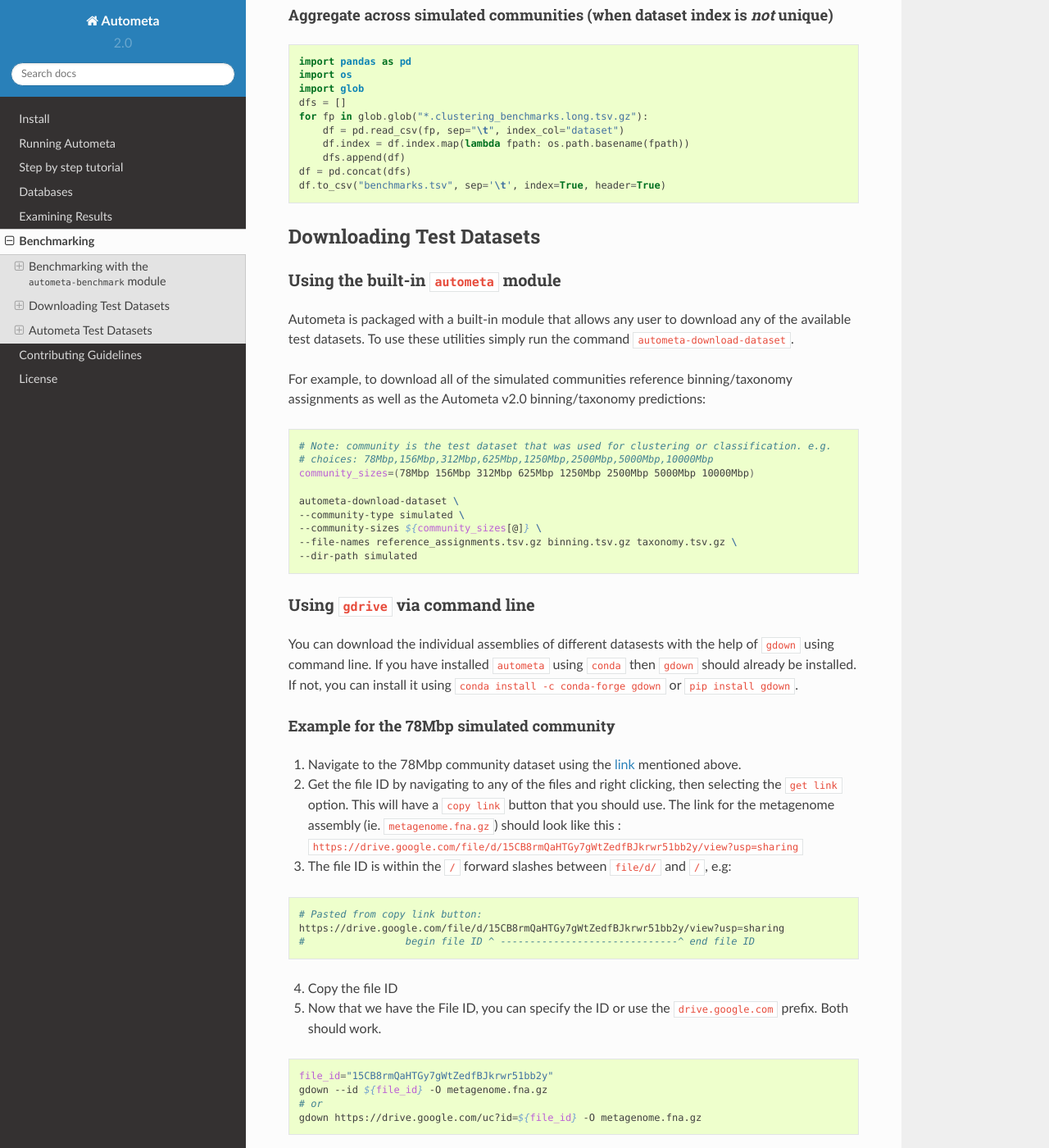
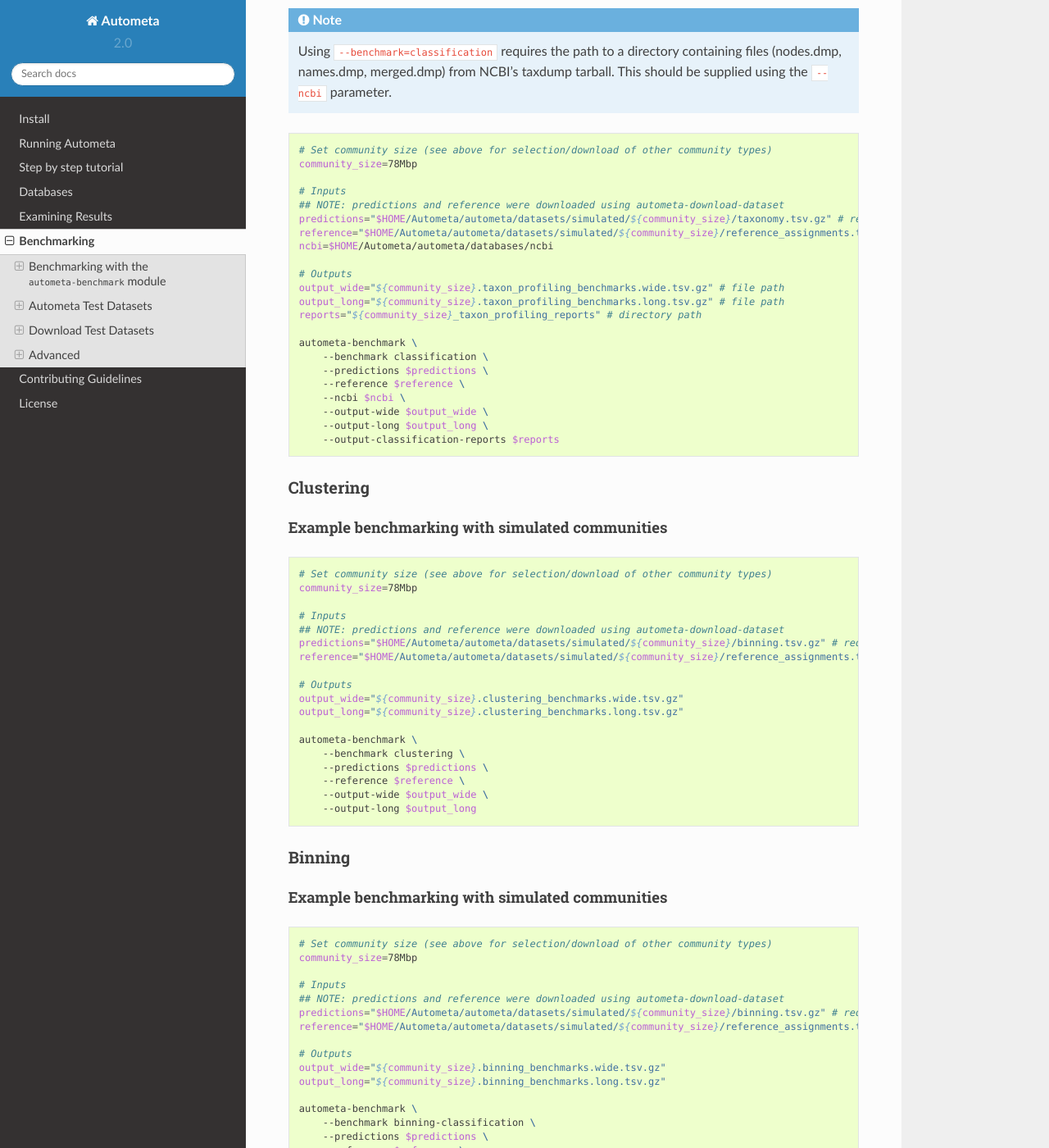
Before and after one commit to KwanLab/Autometa, a Sphinx documentation site: the page built from docs/source/benchmarking.rst, in a window 1280 px wide and 1400 px high, scrolled down 1153 px. Shown: the whole window at 82% size. Built offline with Sphinx 7.4.7 and the Read the Docs theme 2.0.0, drawn with Linux system fonts in a browser that asks for light colours; pages that are not in the unit, such as notebooks, are missing from menus; some of the changed text lies outside the part shown.

Commit message:
:fire::memo: Reformat benchmarking docs according to @chasemc comments

```diff
--- a/docs/source/benchmarking.rst
+++ b/docs/source/benchmarking.rst
@@ -1,113 +1,204 @@
-************
+============
 Benchmarking
-************
+============
+
+.. headers/sections formatting
+    See: https://docs.typo3.org/m/typo3/docs-how-to-document/main/en-us/WritingReST/HeadlinesAndSection.html
 
 .. note::
 
-    The most recent benchmarking results are hosted on our `KwanLab/metaBenchmarks <https://github.com/KwanLab/metaBenchmarks>`_ Github repository
-    and provide a range of analyses covering multiple stages and parameter sets. These benchmarks are available with their own respective
-    modules so that the community may easily assess how their novel (``taxon-profiling``, ``clustering``, ``binning``, ``refinement``) algorithms
-    perform compared to current state-of-the-art methods. Tools were selected for benchmarking based on their relevance
-    to environmental, single-assembly, reference-free binning pipelines.
+    The most recent Autometa benchmarking results covering multiple modules and input parameters are hosted on our
+    `KwanLab/metaBenchmarks <https://github.com/KwanLab/metaBenchmarks>`_ Github repository and provide a range of
+    analyses covering multiple stages and parameter sets. These benchmarks are available with their own respective
+    modules so that the community may easily assess how Autometa's novel (``taxon-profiling``, ``clustering``,
+    ``binning``, ``refinement``) algorithms perform compared to current state-of-the-art methods. Tools were selected for
+    benchmarking based on their relevance to environmental, single-assembly, reference-free binning pipelines.
 
 Benchmarking with the ``autometa-benchmark`` module
 ===================================================
 
+Autometa includes the ``autometa-benchmark`` entrypoint, a script to benchmark Autometa taxon-profiling, clustering
+and binning-classification prediction results using clustering and classification evaluation metrics. To select the
+appropriate benchmarking method, supply the ``--benchmark`` parameter with the respective choice. The three benchmarking
+methods are detailed below.
+
+.. note::
+    If you'd like to follow along with the benchmarking commands, you may download the test datasets
+    using:
+
+    .. code:: bash
+
+        autometa-download-dataset \
+            --community-type simulated \
+            --community-sizes 78Mbp \
+            --file-names reference_assignments.tsv.gz binning.tsv.gz taxonomy.tsv.gz \
+            --dir-path $HOME/Autometa/autometa/datasets/simulated
+
+    This will download three files:
+
+    - ``reference_assignments``: tab-delimited file containing contigs with their reference genome assignments. ``cols: [contig, reference_genome, taxid, organism_name, ftp_path, length]``
+    - ``binning.tsv.gz``: tab-delimited file containing contigs with Autometa binning predictions, ``cols: [contig, cluster]``
+    - ``taxonomy.tsv.gz``: tab-delimited file containing contigs with Autometa taxon-profiling predictions ``cols: [contig, kingdom, phylum, class, order, family, genus, species, taxid]``
+
+
+Taxon-profiling
+---------------
+
 Example benchmarking with simulated communities
------------------------------------------------
+~~~~~~~~~~~~~~~~~~~~~~~~~~~~~~~~~~~~~~~~~~~~~~~
 
-Download all of the simulated communities and their reference assignments
-^^^^^^^^^^^^^^^^^^^^^^^^^^^^^^^^^^^^^^^^^^^^^^^^^^^^^^^^^^^^^^^^^^^^^^^^^
+.. note::
+    Using ``--benchmark=classification`` requires the path to a directory containing files (nodes.dmp, names.dmp, merged.dmp)
+    from NCBI's taxdump tarball. This should be supplied using the ``--ncbi`` parameter.
 
 .. code:: bash
 
-    community_sizes=(78Mbp 156Mbp 312Mbp 625Mbp 1250Mbp 2500Mbp 5000Mbp 10000Mbp)
+    # Set community size (see above for selection/download of other community types)
+    community_size=78Mbp
+
+    # Inputs
+    ## NOTE: predictions and reference were downloaded using autometa-download-dataset
+    predictions="$HOME/Autometa/autometa/datasets/simulated/${community_size}/taxonomy.tsv.gz" # required columns -> contig, taxid
+    reference="$HOME/Autometa/autometa/datasets/simulated/${community_size}/reference_assignments.tsv.gz"
+    ncbi=$HOME/Autometa/autometa/databases/ncbi
+
+    # Outputs
+    output_wide="${community_size}.taxon_profiling_benchmarks.wide.tsv.gz" # file path
+    output_long="${community_size}.taxon_profiling_benchmarks.long.tsv.gz" # file path
+    reports="${community_size}_taxon_profiling_reports" # directory path
+
+    autometa-benchmark \
+        --benchmark classification \
+        --predictions $predictions \
+        --reference $reference \
+        --ncbi $ncbi \
+        --output-wide $output_wide \
+        --output-long $output_long \
+        --output-classification-reports $reports
+
+Clustering
+----------
+
+Example benchmarking with simulated communities
+~~~~~~~~~~~~~~~~~~~~~~~~~~~~~~~~~~~~~~~~~~~~~~~
+
+.. code:: bash
+
+    # Set community size (see above for selection/download of other community types)
+    community_size=78Mbp
+
+    # Inputs
+    ## NOTE: predictions and reference were downloaded using autometa-download-dataset
+    predictions="$HOME/Autometa/autometa/datasets/simulated/${community_size}/binning.tsv.gz" # required columns -> contig, cluster
+    reference="$HOME/Autometa/autometa/datasets/simulated/${community_size}/reference_assignments.tsv.gz"
+
+    # Outputs
+    output_wide="${community_size}.clustering_benchmarks.wide.tsv.gz"
+    output_long="${community_size}.clustering_benchmarks.long.tsv.gz"
+
+    autometa-benchmark \
+        --benchmark clustering \
+        --predictions $predictions \
+        --reference $reference \
+        --output-wide $output_wide \
+        --output-long $output_long
+
+
+Binning
+-------
+
+Example benchmarking with simulated communities
+~~~~~~~~~~~~~~~~~~~~~~~~~~~~~~~~~~~~~~~~~~~~~~~
+
+.. code:: bash
+
+    # Set community size (see above for selection/download of other community types)
+    community_size=78Mbp
+
+    # Inputs
+    ## NOTE: predictions and reference were downloaded using autometa-download-dataset
+    predictions="$HOME/Autometa/autometa/datasets/simulated/${community_size}/binning.tsv.gz" # required columns -> contig, cluster
+    reference="$HOME/Autometa/autometa/datasets/simulated/${community_size}/reference_assignments.tsv.gz"
+
+    # Outputs
+    output_wide="${community_size}.binning_benchmarks.wide.tsv.gz"
+    output_long="${community_size}.binning_benchmarks.long.tsv.gz"
+
+    autometa-benchmark \
+        --benchmark binning-classification \
+        --predictions $predictions \
+        --reference $reference \
+        --output-wide $output_wide \
+        --output-long $output_long
+
+
+Autometa Test Datasets
+======================
+
+Simulated Communities
+---------------------
+
+.. csv-table:: Autometa Simulated Communities
+    :file: simulated_community.csv
+    :header-rows: 1
+
+You can download all the Simulated communities using this `link <https://drive.google.com/drive/folders/1JFjVb-pfQTv4GXqvqRuTOZTfKdT0MwhN?usp=sharing>`__.
+Individual communities can be downloaded using the links in the above table.
+
+For more information on simulated communities,
+check the `README.md <https://drive.google.com/file/d/1Ti05Qp13FleuMQdnp3C5L-sXnIM25EZE/view?usp=sharing>`__
+located in the ``simulated_communities`` directory.
+
+Synthetic Communities
+---------------------
+
+51 bacterial isolates were assembled into synthetic communities which we've titled ``MIX51``.
+
+The initial synthetic community was prepared using a mixture of fifty-one bacterial isolates.
+The synthetic community's DNA was extracted for sequencing, assembly and binning.
+
+You can download the MIX51 community using this `link <https://drive.google.com/drive/folders/1x8d0o6HO5N72j7p_D_YxrSurBfpi9zmK?usp=sharing>`__.
+
+Download Test Datasets
+======================
+
+Autometa is packaged with a built-in module that allows any user to download any of the available test datasets.
+To use retrieve these datasets one simply needs to run the ``autometa-download-dataset`` command.
+
+For example, to download the reference assignments for a simulated community as well as the most recent Autometa
+binning and taxon-profiling predictions for this community, provide the following parameters:
+
+.. code:: bash
+
+    # choices for simulated: 78Mbp,156Mbp,312Mbp,625Mbp,1250Mbp,2500Mbp,5000Mbp,10000Mbp
     autometa-download-dataset \
         --community-type simulated \
-        --community-sizes ${community_sizes[@]} \
+        --community-sizes 78Mbp \
         --file-names reference_assignments.tsv.gz binning.tsv.gz taxonomy.tsv.gz \
         --dir-path simulated
 
-Benchmark all of the simulated communities and their reference assignments
-^^^^^^^^^^^^^^^^^^^^^^^^^^^^^^^^^^^^^^^^^^^^^^^^^^^^^^^^^^^^^^^^^^^^^^^^^^
 
-.. code:: bash
+This will download ``reference_assignments.tsv.gz``, ``binning.tsv.gz``, ``taxonomy.tsv.gz`` to the ``simulated/78Mbp`` directory.
 
-    for community_size in ${community_sizes[@]};do
-        autometa-benchmark \
-            --benchmark clustering \
-            --predictions simulated/${community_size}/binning.tsv.gz \
-            --reference simulated/${community_size}/reference_assignments.tsv.gz \
-            --output-wide ${community_size}.clustering_benchmarks.wide.tsv.gz \
-            --output-long ${community_size}.clustering_benchmarks.long.tsv.gz
-    done
-
-Aggregate across simulated communities (when dataset index is unique)
-^^^^^^^^^^^^^^^^^^^^^^^^^^^^^^^^^^^^^^^^^^^^^^^^^^^^^^^^^^^^^^^^^^^^^
-
-.. code:: python
-
-    import pandas as pd
-    import glob
-    df = pd.concat([
-        pd.read_csv(fp, sep="\t", index_col="dataset")
-        for fp in glob.glob("*.clustering_benchmarks.long.tsv.gz")
-    ])
-    df.to_csv("benchmarks.tsv", sep='\t', index=True, header=True)
-
-Aggregate across simulated communities (when dataset index is `not` unique)
-^^^^^^^^^^^^^^^^^^^^^^^^^^^^^^^^^^^^^^^^^^^^^^^^^^^^^^^^^^^^^^^^^^^^^^^^^^^
-
-.. code:: python
-
-    import pandas as pd
-    import os
-    import glob
-    dfs = []
-    for fp in glob.glob("*.clustering_benchmarks.long.tsv.gz"):
-        df = pd.read_csv(fp, sep="\t", index_col="dataset")
-        df.index = df.index.map(lambda fpath: os.path.basename(fpath))
-        dfs.append(df)
-    df = pd.concat(dfs)
-    df.to_csv("benchmarks.tsv", sep='\t', index=True, header=True)
-
-Downloading Test Datasets
-=========================
-
-Using the built-in ``autometa`` module
---------------------------------------
-
-Autometa is packaged with a built-in module that allows any user to download any of the available test datasets.
-To use these utilities simply run the command ``autometa-download-dataset``.
-
-For example, to download all of the simulated communities reference binning/taxonomy assignments as well as the Autometa
-v2.0 binning/taxonomy predictions:
-
-.. code:: bash
-
-    # Note: community is the test dataset that was used for clustering or classification. e.g.
-    # choices: 78Mbp,156Mbp,312Mbp,625Mbp,1250Mbp,2500Mbp,5000Mbp,10000Mbp
-    community_sizes=(78Mbp 156Mbp 312Mbp 625Mbp 1250Mbp 2500Mbp 5000Mbp 10000Mbp)
-
-    autometa-download-dataset \
-    --community-type simulated \
-    --community-sizes ${community_sizes[@]} \
-    --file-names reference_assignments.tsv.gz binning.tsv.gz taxonomy.tsv.gz \
-    --dir-path simulated
-
+- ``reference_assignments``: tab-delimited file containing contigs with their reference genome assignments. ``cols: [contig, reference_genome, taxid, organism_name, ftp_path, length]``
+- ``binning.tsv.gz``: tab-delimited file containing contigs with Autometa binning predictions, ``cols: [contig, cluster]``
+- ``taxonomy.tsv.gz``: tab-delimited file containing contigs with Autometa taxon-profiling predictions ``cols: [contig, kingdom, phylum, class, order, family, genus, species, taxid]``
 
 Using ``gdrive`` via command line
 ---------------------------------
 
-You can download the individual assemblies of different datasests with the help of ``gdown`` using command line.
-If you have installed ``autometa`` using ``conda`` then ``gdown`` should already be installed.
-If not, you can install it using ``conda install -c conda-forge gdown`` or ``pip install gdown``.
+You can download the individual assemblies of different datasests with the help of ``gdown`` using command line
+(This is what ``autometa-download-dataset`` is using behind the scenes). If you have installed ``autometa`` using
+``conda`` then ``gdown`` should already be installed. If not, you can install it using
+``conda install -c conda-forge gdown`` or ``pip install gdown``.
 
 Example for the 78Mbp simulated community
-^^^^^^^^^^^^^^^^^^^^^^^^^^^^^^^^^^^^^^^^^
+~~~~~~~~~~~~~~~~~~~~~~~~~~~~~~~~~~~~~~~~~
 
 1. Navigate to the 78Mbp community dataset using the `link <https://drive.google.com/drive/u/2/folders/1McxKviIzkPyr8ovj8BG7n_IYk-QfHAgG>`_ mentioned above.
-2. Get the file ID by navigating to any of the files and right clicking, then selecting the ``get link`` option. This will have a ``copy link`` button that you should use. The link for the metagenome assembly (ie. ``metagenome.fna.gz``) should look like this : ``https://drive.google.com/file/d/15CB8rmQaHTGy7gWtZedfBJkrwr51bb2y/view?usp=sharing``
+2. Get the file ID by navigating to any of the files and right clicking, then selecting the ``get link`` option.
+    This will have a ``copy link`` button that you should use. The link for the metagenome assembly
+    (ie. ``metagenome.fna.gz``) should look like this : ``https://drive.google.com/file/d/15CB8rmQaHTGy7gWtZedfBJkrwr51bb2y/view?usp=sharing``
 3. The file ID is within the ``/`` forward slashes between ``file/d/`` and ``/``, e.g:
 
 .. code:: bash
@@ -133,25 +224,68 @@
     addressing this specific issue which we are keeping a close eye on and will update this documentation when it is merged.
 
 
-Autometa Test Datasets
-======================
+Advanced
+========
 
-Simulated Communities
----------------------
+Data Handling
+-------------
 
-.. csv-table:: Autometa Simulated Communities
-    :file: simulated_community.csv
-    :header-rows: 1
+Aggregating benchmarking results
+~~~~~~~~~~~~~~~~~~~~~~~~~~~~~~~~
 
-You can download all the Simulated communities using this `link <https://drive.google.com/drive/folders/1JFjVb-pfQTv4GXqvqRuTOZTfKdT0MwhN?usp=sharing>`__.
-Individual communities can be downloaded using the links in the above table.
+When dataset index is unique
+""""""""""""""""""""""""""""
 
-For more information on simulated communities,
-check the `README.md <https://drive.google.com/file/d/1Ti05Qp13FleuMQdnp3C5L-sXnIM25EZE/view?usp=sharing>`__
-located in the ``simulated_communities`` directory.
+.. code:: python
 
-Generating New Simulated Communities
-^^^^^^^^^^^^^^^^^^^^^^^^^^^^^^^^^^^^
+    import pandas as pd
+    import glob
+    df = pd.concat([
+        pd.read_csv(fp, sep="\t", index_col="dataset")
+        for fp in glob.glob("*.clustering_benchmarks.long.tsv.gz")
+    ])
+    df.to_csv("benchmarks.tsv", sep='\t', index=True, header=True)
+
+When dataset index is `not` unique
+""""""""""""""""""""""""""""""""""
+
+.. code:: python
+
+    import pandas as pd
+    import os
+    import glob
+    dfs = []
+    for fp in glob.glob("*.clustering_benchmarks.long.tsv.gz"):
+        df = pd.read_csv(fp, sep="\t", index_col="dataset")
+        df.index = df.index.map(lambda fpath: os.path.basename(fpath))
+        dfs.append(df)
+    df = pd.concat(dfs)
+    df.to_csv("benchmarks.tsv", sep='\t', index=True, header=True)
+
+
+Downloading multiple test datasets at once
+------------------------------------------
+
+To download all of the simulated communities reference binning/taxonomy assignments as well as the Autometa
+v2.0 binning/taxonomy predictions all at once, you can provide the multiple arguments to ``--community-sizes``.
+
+e.g. ``--community-sizes 78Mbp 156Mbp 312Mbp 625Mbp 1250Mbp 2500Mbp 5000Mbp 10000Mbp``
+
+An example of this is shown in the bash script below:
+
+.. code:: bash
+
+    # choices: 78Mbp,156Mbp,312Mbp,625Mbp,1250Mbp,2500Mbp,5000Mbp,10000Mbp
+    community_sizes=(78Mbp 156Mbp 312Mbp 625Mbp 1250Mbp 2500Mbp 5000Mbp 10000Mbp)
+
+    autometa-download-dataset \
+        --community-type simulated \
+        --community-sizes ${community_sizes[@]} \
+        --file-names reference_assignments.tsv.gz binning.tsv.gz taxonomy.tsv.gz \
+        --dir-path simulated
+
+Generating new simulated communities
+------------------------------------
 
 Communities were simulated using `ART <https://www.niehs.nih.gov/research/resources/software/biostatistics/art/index.cfm>`__,
 a sequencing read simulator, with a collection of 3000 bacteria randomly retrieved.
@@ -174,13 +308,3 @@
     # -l  : the length of reads to be simulated
     $ coverage = ((250 * reads) / (length * 1000000))
     $ art_illumina -p -ss HS25 -l 125 -f $coverage -o simulated_reads -m 275 -s 90 -i asm_path
-
-Synthetic Communities
----------------------
-
-51 bacterial isolates were assembled into synthetic communities which we've titled ``MIX51``.
-
-The initial synthetic community was prepared using a mixture of fifty-one bacterial isolates.
-The synthetic community's DNA was extracted for sequencing, assembly and binning.
-
-You can download the MIX51 community using this `link <https://drive.google.com/drive/folders/1x8d0o6HO5N72j7p_D_YxrSurBfpi9zmK?usp=sharing>`__.
```
Also changed, not shown: 1 other file.
